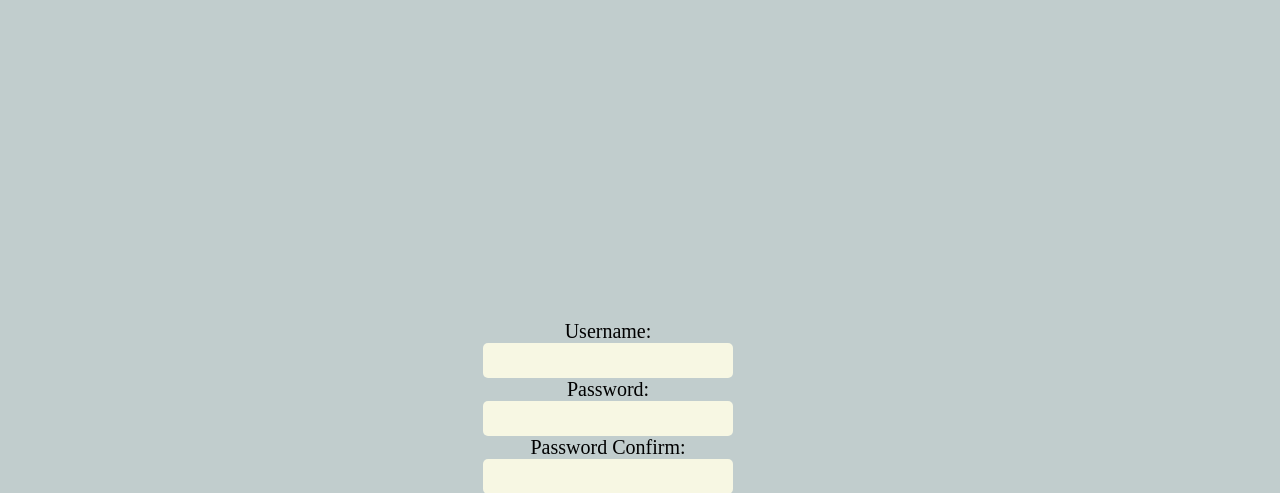
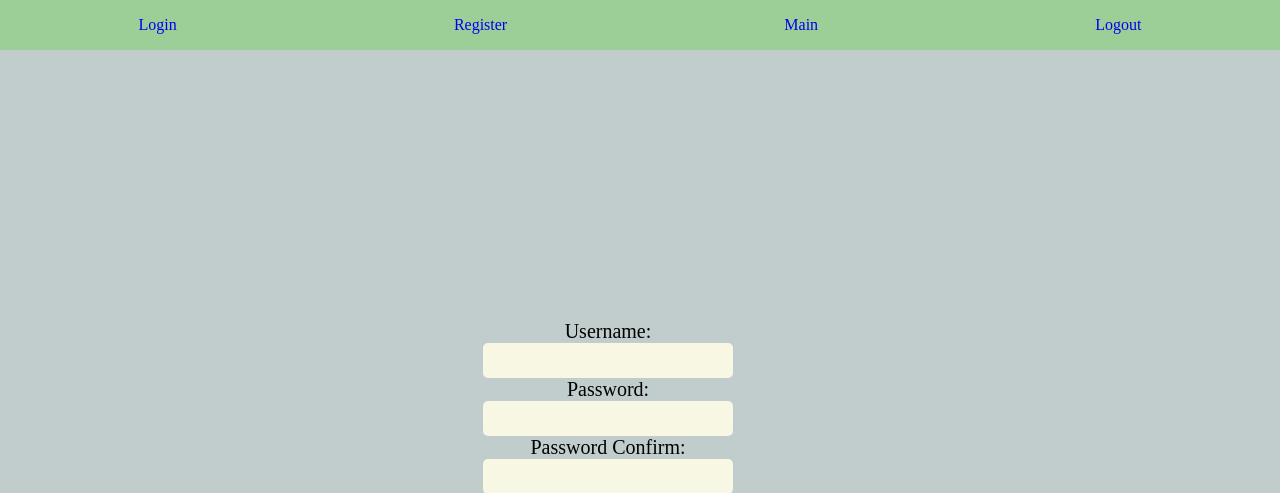
Before and after one commit to rkpkr/messaging-system, a Flask app: page /register in a window 1280 px wide. Shown: the top 493 px of the page. Run offline with Flask 2, Linux system fonts and the light colour scheme; parts of the project's set-up code (start-up, migrations or seed data) failed here and were passed over.

Commit message:
Created a base template and modified all of the other templates to use it.

```diff
--- /dev/null
+++ b/project/static/css/base.css
@@ -0,0 +1,47 @@
+* {
+	margin: 0px;
+	padding: 0px;
+	box-sizing: border-box;
+}
+
+body {
+	background-color: #c1cdcd;
+	height: 100%;
+	width: 100%;
+}
+
+header {
+	width: 100%;
+	height: 50px;
+	background-color: #9BCF97;
+}
+
+.top {
+	height: 50px;
+	display: flex;
+	justify-content: space-around;
+	align-items: center;
+	list-style-type: none;
+}
+
+.top a {
+	text-decoration: none;
+	text-align: center;
+	padding-top: 10px;
+	padding-left: 20px;
+	padding-right: 20px;
+	padding-bottom: 15px;
+	border-top-left-radius: 5px;
+	border-top-right-radius: 5px;
+}
+
+.top a:link,
+a:visited {
+	background-color: #9BCF97;
+}
+
+.top a:hover,
+a:active {
+	background-color: #c1cdcd;
+
+}
--- a/project/static/css/login.css
+++ b/project/static/css/login.css
@@ -1,15 +1,3 @@
-* {
-	margin: 0px;
-	padding: 0px;
-	box-sizing: border-box;
-}
-
-body {
-	background-color: #c1cdcd;
-	height: 100%;
-	width: 100%;
-}
-
 .page {
 	background-color: #c1cdcd;
 	text-align: center;
--- /dev/null
+++ b/project/templates/base.html
@@ -0,0 +1,20 @@
+<!DOCTYPE html>
+<html>
+<head>
+	<meta charset='UTF-8'>
+	<title>{{ title }}</title>
+	<meta name="viewport" content="width=device-width, initial-scale=1">
+	<link rel="stylesheet" href="{{ url_for('static', filename='css/base.css') }}">
+</head>
+<body>
+	<header>
+		<ul class='top'>
+			<li><a href='{{ url_for('login') }}'>Login</a></li>
+			<li><a href='{{ url_for('register') }}'>Register</a></li>
+			<li><a href='{{ url_for('main') }}'>Main</a></li>
+			<li><a href='{{ url_for('logout') }}'>Logout</a></li>
+		</ul>
+	</header>
+	{% block content %}{% endblock %}
+</body>
+</html>
--- a/project/templates/registration.html
+++ b/project/templates/registration.html
@@ -1,11 +1,6 @@
-<!DOCTYPE html>
-<html>
-<head>
-	<meta charset="utf-8"/>
-	<title>User Registration</title>
-	<link rel="stylesheet" href="{{ url_for('static', filename='css/login.css') }}">
-</head>
-<body>
+{% extends "base.html" %}
+{% block content %}
+<link rel="stylesheet" href="{{ url_for('static', filename='css/login.css') }}">
  <div class='page'>
   <form action="{{ url_for('register') }}" method='post' name='register'>
   	{{ form.hidden_tag() }}
@@ -19,5 +14,4 @@
   	</p>
   </form>
  </div>
-</body>
-</html>
+{% endblock %}
--- a/project/views.py
+++ b/project/views.py
@@ -9,7 +9,7 @@ from .controls import get_contacts, format_contacts, my_number, send_messages
 
 @app.route('/test')
 def test():
-	return render_template('test.html')
+	return render_template('test.html', title='Test Page')
 
 @app.route('/register', methods=['GET', 'POST'])
 def register():
@@ -27,7 +27,7 @@ def register():
 			except IntegrityError:
 				db.session.rollback()
 				flash('ERROR! User already exists.')
-	return render_template('registration.html', form=register_form)
+	return render_template('registration.html', title='Registration', form=register_form)
 
 @app.route('/login', methods=['GET', 'POST'])
 @app.route('/', methods=['GET', 'POST'])
@@ -42,7 +42,7 @@ def login():
 			login_user(user)
 			flash('Logged in successfully')
 			return redirect('/main')
-	return render_template('login.html', form=form)
+	return render_template('login.html', title='Login', form=form)
 
 @app.route('/logout')
 @login_required
@@ -64,4 +64,4 @@ def main():
 		f_contacts = format_contacts(contacts)
 		print(f_contacts)
 		#send_messages(my_number, f_contacts, msg)
-	return render_template('main.html', form=form)
+	return render_template('main.html', title='Send Message', form=form)
```
Also changed, not shown: project/static/css/main.css (+1 -13 lines), project/templates/login.html (+4 -10 lines), project/templates/main.html (+4 -11 lines), project/templates/test.html (+4 -12 lines).
